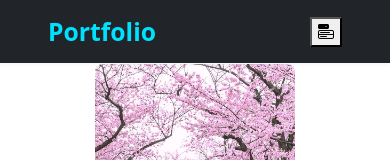
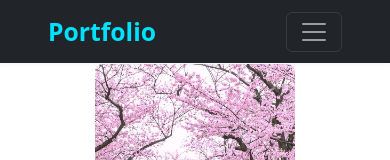
Before and after one commit to labib10849/Labib-Portfolio, a plain HTML site: page index.html in a window 390 px wide. Shown: the top 160 px of the page. Drawn offline with nearby package versions, Linux system fonts and the light colour scheme.

Commit message:
Update index.html

```diff
--- a/index.html
+++ b/index.html
@@ -57,13 +57,8 @@
     <a class="navbar-brand fw-bold fs-2" href="index.html" style="color:rgb(0, 225, 255)"
       >Portfolio</a
     >
-    <button
-      class="nav-menu d-md-none"
-      type="button"
-      data-bs-toggle="collapse"
-      data-bs-target="#navbarNav"
-    >
-      <i class="bi bi-menu-button-fill"></i>
+    <button type="button" class="navbar-toggler" data-bs-toggle="collapse" data-bs-target="#navbarNav">
+        <span class="navbar-toggler-icon"></span>
     </button>
     <div class="collapse navbar-collapse justify-content-end" id="navbarNav">
       <ul class="navbar-nav gap-3" style="font-size: 1.1rem">
@@ -149,7 +144,7 @@
     <b>CGPA : 3.42</b><br>
       <div class="education__img">
         <img src="personalimage/bup.jpg" alt=""height="500" width="500" >
-
+        <!-- <a href="https://ibb.co.com/WDt4ZY4"><img src="https://i.ibb.co.com/dbgwFzw/bup.jpg" alt="bup" border="0"></a><br /><br /> -->
     </div>
      </div>
      <section class="skills section" id="skills">
```
